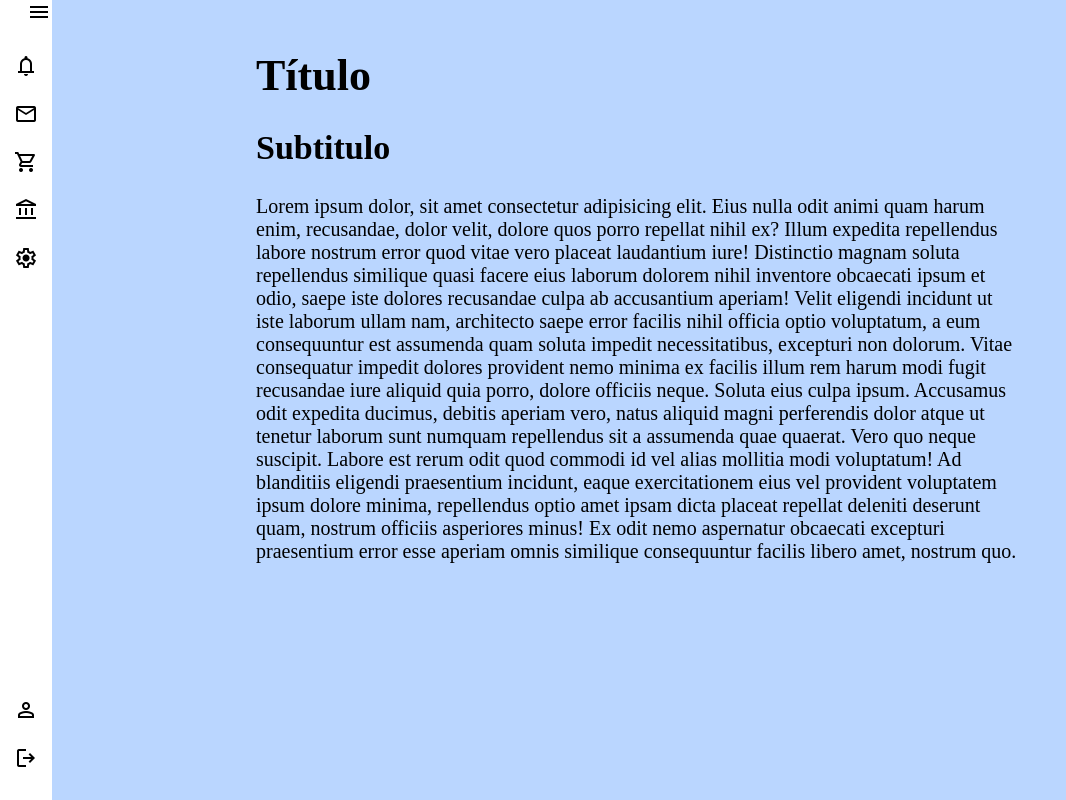
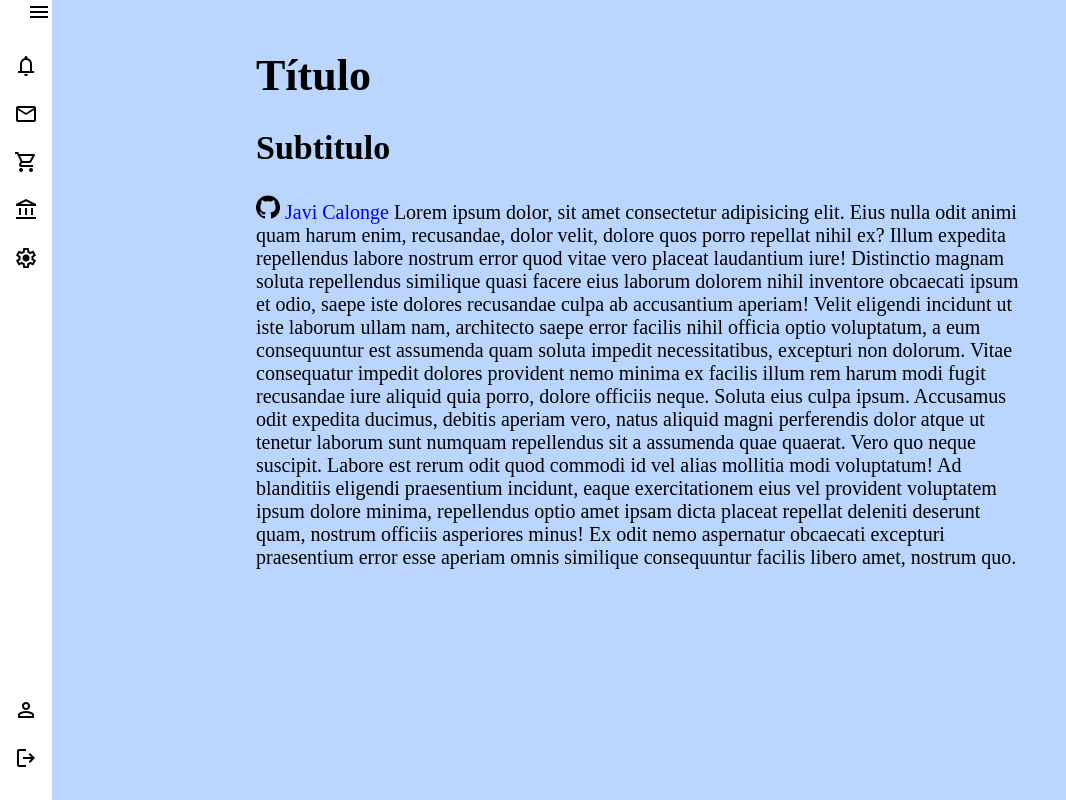
Before and after one commit to JaviCalonge/46-Men--Lateral, a plain HTML site: page index.html in a window 1280 px wide. Shown: the whole page, without its empty margins (0-1066 px from the left). Drawn offline with nearby package versions, Linux system fonts and the light colour scheme.

Commit message:
Añadir enlace Github

```diff
--- a/index.html
+++ b/index.html
@@ -67,7 +67,11 @@
     <section>
       <h1 class="text__title">Título</h1>
       <h2 class="text__subtitle">Subtitulo</h2>
-      <p class="text">Lorem ipsum dolor, sit amet consectetur adipisicing elit. Eius nulla odit animi quam harum enim,
+      <p class="text"> <a class="enlace" href="https://github.com/JaviCalonge" target="_blank"
+          rel="noopener noreferrer">
+          <img src="github.png" alt="Icono Github" width="24">
+          <span>Javi Calonge</span>
+        </a>Lorem ipsum dolor, sit amet consectetur adipisicing elit. Eius nulla odit animi quam harum enim,
         recusandae,
         dolor velit, dolore quos porro repellat nihil ex? Illum expedita repellendus labore nostrum error quod vitae
         vero
--- a/style.css
+++ b/style.css
@@ -4,6 +4,11 @@ body {
   --bg-color: color-mix(in srgb, rgb(156, 196, 255) 70%, #fff);
   --sidebar-color: #fff;
   background-color: var(--bg-color);
+}
+
+.enlace {
+  gap: 10px;
+  text-decoration: none;
 }
 
 
```
Also changed, not shown: github.png (added).
